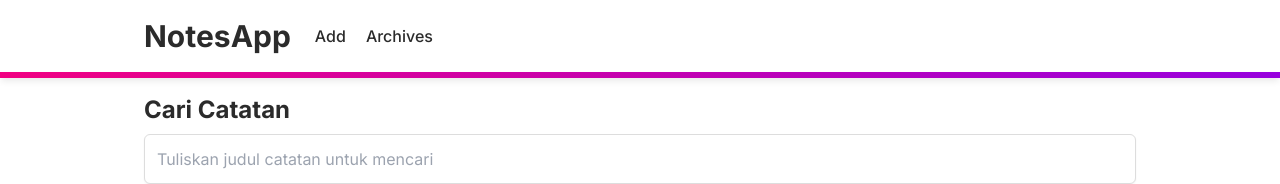
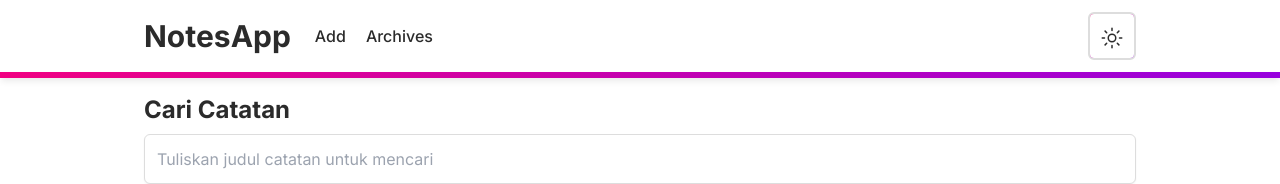
Before and after one commit to mirzaq19/notes-dcd, a React (Vite) app: page / in a window 1280 px wide. Shown: the top 184 px of the page. Built offline with nearby package versions, Linux system fonts and the light colour scheme.

Commit message:
feat: add theme button component

```diff
--- /dev/null
+++ b/src/components/buttons/ThemeButton.jsx
@@ -0,0 +1,49 @@
+import clsx from 'clsx'
+import { useState } from 'react'
+import { IoSunnyOutline, IoMoonOutline } from 'react-icons/io5'
+
+const IconContainer = ({ children }) => {
+  return (
+    <div
+      className={clsx(
+        'flex justify-center items-center text-2xl w-12 h-12 bg-white'
+      )}
+    >
+      {children}
+    </div>
+  )
+}
+
+const ThemeButton = ({ className, ...rest }) => {
+  const [isDarkMode, setIsDarkMode] = useState(false)
+
+  return (
+    <button
+      className={clsx(
+        'w-12 h-12 flex group justify-center items-start overflow-hidden',
+        'border-2 border-secondary hover:border-[#c100b3] hover:text-[#c100b3] rounded-md',
+        'transition-colors duration-300 ease-in-out',
+        'bg-gradient-to-br from-accent-peach to-accent-grape',
+        className
+      )}
+      onClick={() => setIsDarkMode((prev) => !prev)}
+      {...rest}
+    >
+      <div
+        className={clsx(
+          'transition-transform duration-300 ease-in-out',
+          isDarkMode ? 'translate-x-0' : '-translate-y-12'
+        )}
+      >
+        <IconContainer>
+          <IoMoonOutline />
+        </IconContainer>
+        <IconContainer>
+          <IoSunnyOutline />
+        </IconContainer>
+      </div>
+    </button>
+  )
+}
+
+export default ThemeButton
--- a/src/components/layout/Navbar.jsx
+++ b/src/components/layout/Navbar.jsx
@@ -2,6 +2,7 @@ import PropTypes from 'prop-types'
 import Container from '@/components/layout/Container'
 import clsx from 'clsx'
 import UnstyledLink from '@/components/links/UnstyledLink'
+import ThemeButton from '@/components/buttons/ThemeButton'
 
 const Navbar = ({ className, ...rest }) => {
   return (
@@ -13,7 +14,7 @@ const Navbar = ({ className, ...rest }) => {
       )}
       {...rest}
     >
-      <Container className="flex justify-between">
+      <Container className="flex items-center justify-between">
         <nav className="flex justify-between items-center gap-2 py-4 lg:gap-4">
           <h1>
             <UnstyledLink href="/">NotesApp</UnstyledLink>
@@ -31,6 +32,7 @@ const Navbar = ({ className, ...rest }) => {
             </li>
           </ul>
         </nav>
+        <ThemeButton />
       </Container>
       <div className="h-[6px] shadow-md bg-gradient-to-r from-accent-peach to-accent-grape"></div>
     </header>
```
